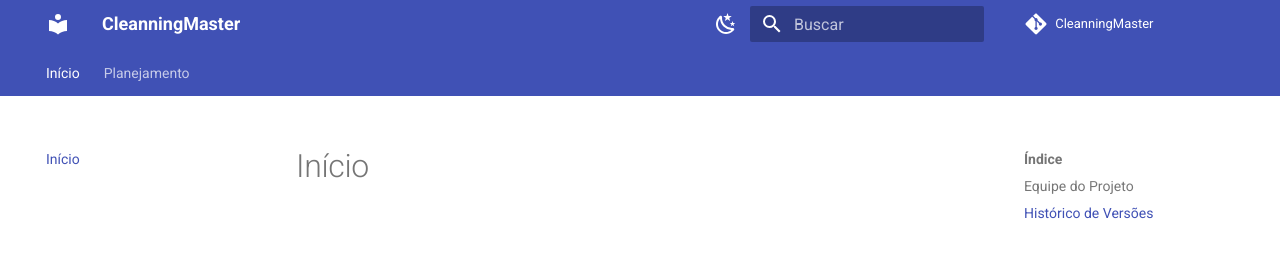
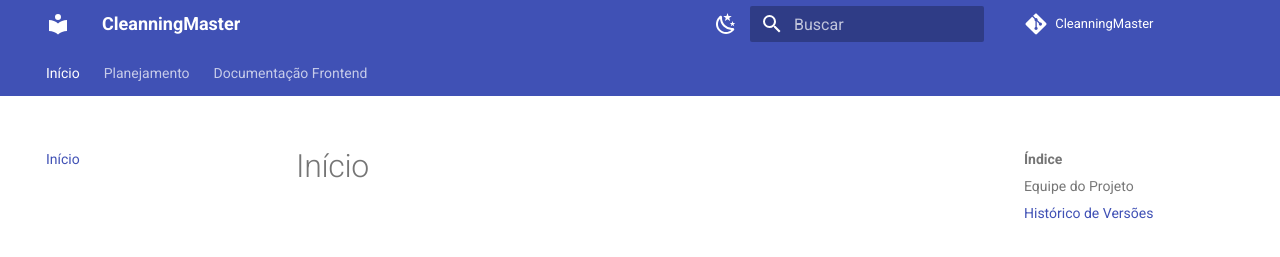
Before and after one commit to DigogSXD/CleanningMaster, an MkDocs documentation site: the page built from docs/index.md, in a window 1280 px wide and 1110 px high. Shown: the top 257 px of the window. Built offline with MkDocs 1.6.1 and Material for MkDocs 9.7.7, drawn with Linux system fonts in a browser that asks for light colours; comment, search, counter and statistics services are not loaded.

Commit message:
Update mkdocs.yml

```diff
--- a/mkdocs.yml
+++ b/mkdocs.yml
@@ -11,6 +11,12 @@
   - Início: index.md
   - Planejamento:
       - primeiro passo: planeja.md
+  - Documentação Frontend:
+      - Páginas:
+        - Login: login.md
+        - Registro: register.md
+      - Estilos:
+        - CSS: styles.md
 
 theme:
   name: material
```
